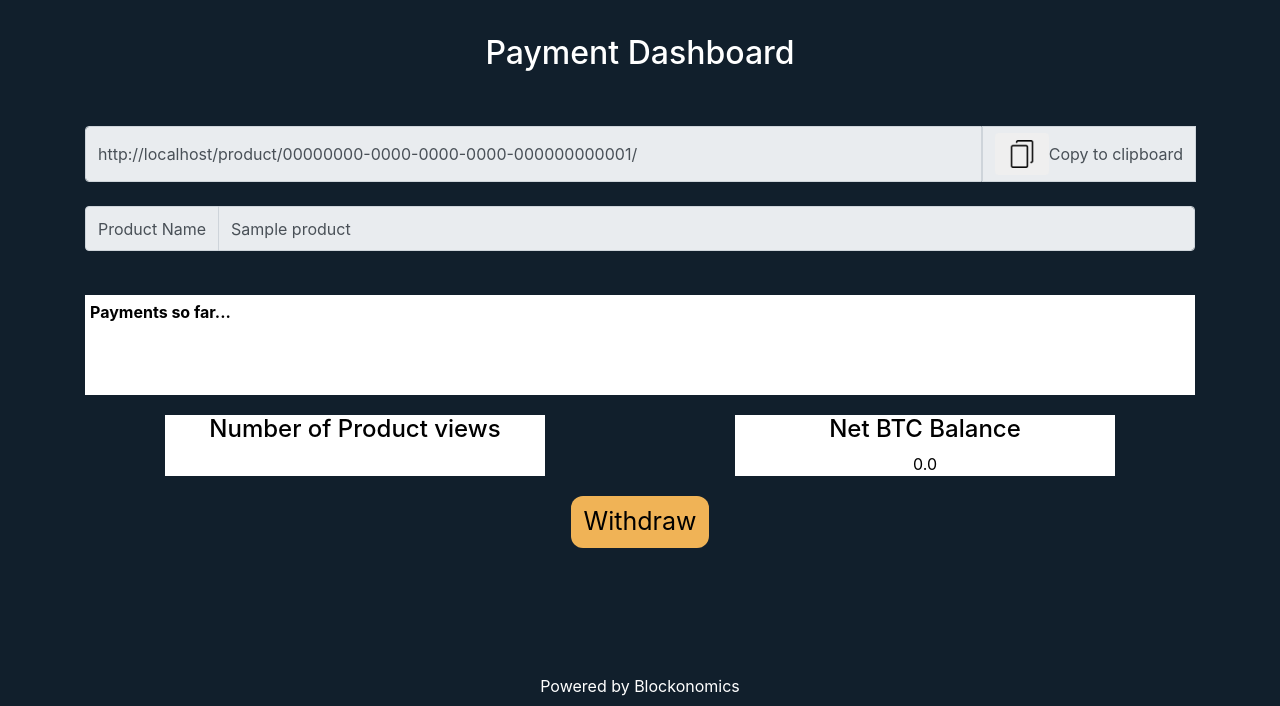
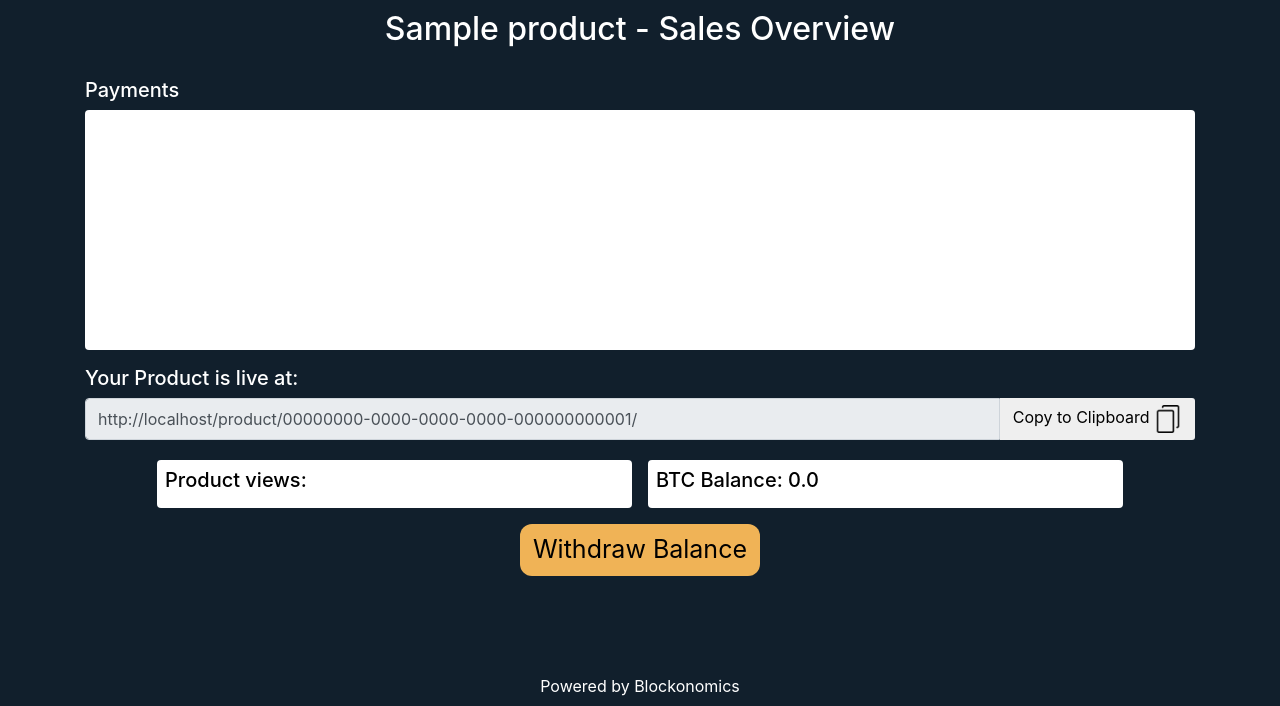
Before and after one commit to AJ-54/SatoshiBox, a Django app: a page that uses core/templates/pymnt-dash.html in a window 1280 px wide. Shown: the part 211-917 px from the top of the page. Run offline with Django 3.2, Linux system fonts and the light colour scheme; tables that the repository leaves empty hold one stand-in row (values such as "Sample post"); some libraries are stand-ins or nearby versions.

Commit message:
update dashboard view

```diff
--- a/core/static/css/page1.css
+++ b/core/static/css/page1.css
@@ -22,12 +22,15 @@
     height: 45px;
 }
 
+.btn-rounded {
+    border-radius: 0px 3px 3px 0px !important;
+}
+
 .pymnt-list {
     background-color: #fff;
-    height: 100px;
-    overflow-y: scroll;
+    height: 30vh;
+    overflow-y: auto;
     text-align: left;
-    margin-top: 20px;
 }
 
 p {
--- a/core/templates/pymnt-dash.html
+++ b/core/templates/pymnt-dash.html
@@ -6,32 +6,23 @@
 
 
 <div class='container cnt'>
-  <h2 class='p-4'>Payment Dashboard</h2>
-  <div class="input-group copy-bar">
-    <input type="text" class="form-control" value="{{public_uri}}" placeholder="Some path" id="copy-input" readonly>
-    <div class="input-group-prepend">
-      <span class="input-group-text" id="">
-        <button class="btn copy-btn" onclick="copy(event)">
-          <img src="{% static 'svg/copy.png' %}" width=28px height=28px alt="Copy to clipboard">
-        </button>
-        <span id="copy-content">Copy to clipboard</span>
+  <h2 class=''>{{object.product_name}} - Sales Overview</h2>
 
-      </span>
-    </div>
-  </div>
+  <h5 class='text-left'>Payments</h5>
 
-  <div class="input-group py-4">
-    <div class="input-group-prepend proName">
-      <span class="input-group-text">Product Name</span>
-    </div>
-    <input class="form-control proName" aria-label="Product Name" readonly value="{{object.product_name}}">
-  </div>
-
-  <div class="pymnt-list">
-    <p style="font-weight: bold;">Payments so far...</p>
+  <div class="pymnt-list rounded">
     {% for payment in payments %}
     <p>{{payment.crypto}} - {{payment.received_value}}</p>
     {% endfor %}
+  </div>
+
+  <h5 class='text-left mt-3'> Your Product is live at: </h5>
+  <div class="input-group copy-bar">
+    <input type="text" class="form-control" value="{{public_uri}}" placeholder="Some path" id="copy-input" readonly>
+    <button class="btn btn-rounded copy-btn" onclick="copy(event)">
+        <span id="copy-content">Copy to Clipboard</span>
+        <img src="{% static 'svg/copy.png' %}" width=28px height=28px alt="Copy to clipboard">
+    </button>
   </div>
 
   <div class="counts">
@@ -39,24 +30,22 @@
 
     </div>
 
-    <div class="row justify-content-around">
-      <div class="col-4 count1" style="margin-bottom: 20px;">
-        <h4>Number of Product views</h4>
-        <span>{% get_hit_count for object %}</span>
+    <div class="row justify-content-center mb-3">
+      <div class="col-10 col-md-5 count1 rounded mx-2 text-left p-2" >
+        <h5>Product views: {% get_hit_count for object %}</h5>
       </div>
-      <div class="col-4 count1" style="margin-bottom: 20px;">
-        <h4>Net BTC Balance</h4>
-        <span>{{btc_balance}}</span>
+      <div class="col-10 col-md-5 count1 rounded mx-2 text-left p-2 " >
+        <h5>BTC Balance: {{btc_balance}}</h5>
       </div>
       {% comment %} <div class="col-4 count1">
-        <h4>Net BCH Balance</h4>
+        <h5>BCH Balance</h5>
         <span>{{bch_balance}}</span>
       </div> {% endcomment %}
     </div>
 
   </div>
 
-  <button type="button" id='submitbtn' class='btn'>Withdraw</button>
+  <button type="button" id='submitbtn' class='btn'>Withdraw Balance</button>
 
 
 
```
